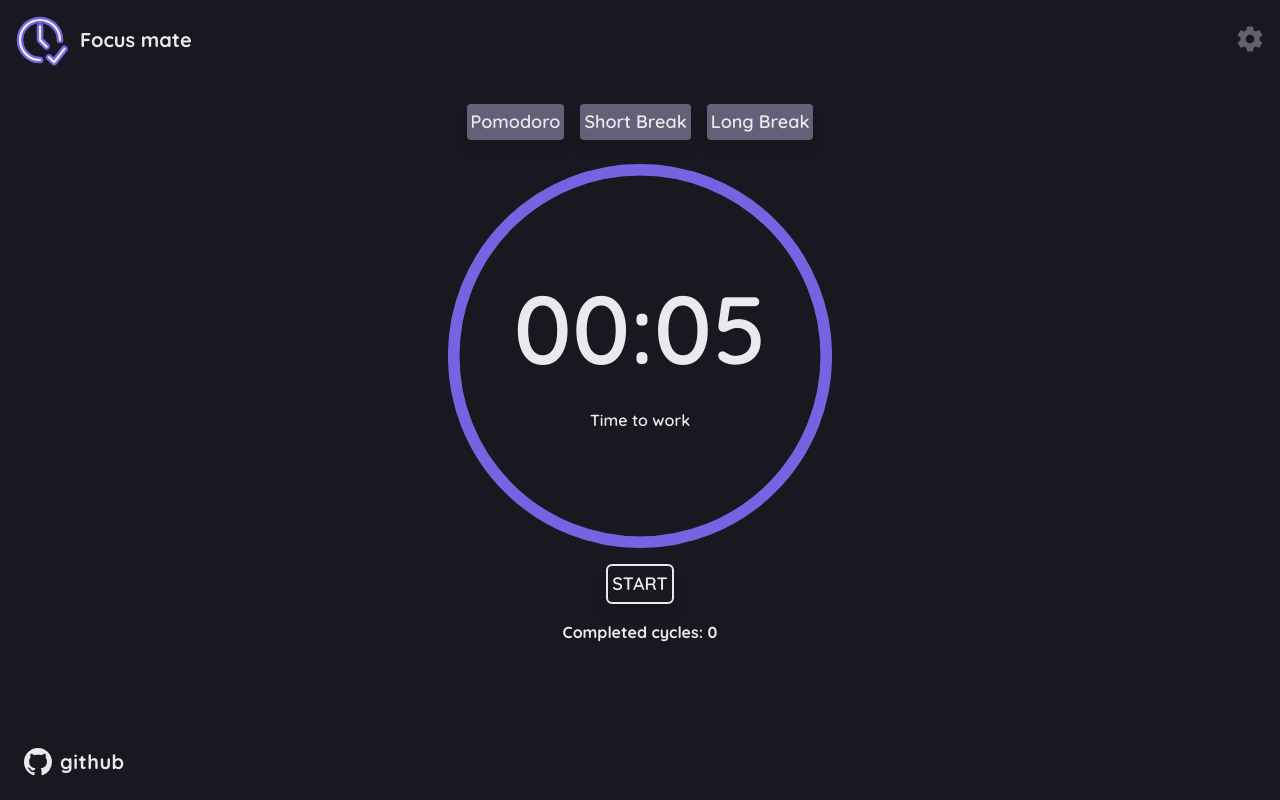
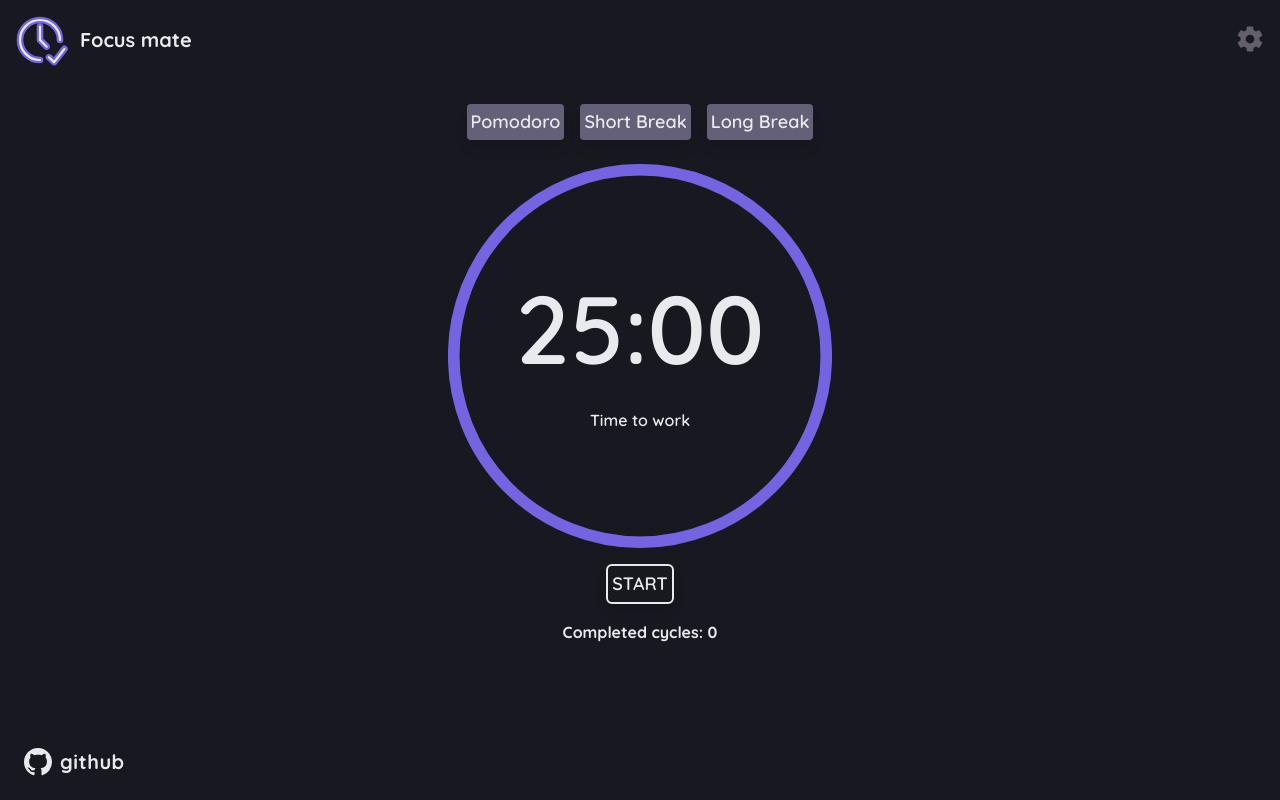
Before and after one commit to Mathh19/focus-mate, a React (Vite) app: page / in a window 1280 px wide. Built offline with nearby package versions, Linux system fonts and the light colour scheme.

Commit message:
Rename variables to more readable

```diff
--- a/src/components/Timer/Timer.types.ts
+++ b/src/components/Timer/Timer.types.ts
@@ -1,4 +1,4 @@
-export type TimerProps = {
+export type TimerComponentProps = {
   label: string;
   timer: number;
 };
--- a/src/components/Timer/index.tsx
+++ b/src/components/Timer/index.tsx
@@ -4,13 +4,13 @@ import {
   buildStyles,
 } from 'react-circular-progressbar';
 import { TimerContext } from '../../contexts/TimerContext';
-import { TimeProps } from '../../times';
+import { TimerProps } from '../../times';
 import { secondsToMinutes } from '../../utils/secondsToMinutes';
-import { TimerProps } from './Timer.types';
+import { TimerComponentProps } from './Timer.types';
 
-export const Timer = ({ timer, label }: TimerProps) => {
-  const { timer: times } = useContext(TimerContext);
-  const controlerTimer = times[label as keyof TimeProps];
+export const Timer = ({ timer, label }: TimerComponentProps) => {
+  const { timer: timerContext } = useContext(TimerContext);
+  const controlerTimer = timerContext[label as keyof TimerProps];
   const timerPercentage = (timer / controlerTimer) * 100;
 
   return (
--- a/src/contexts/TimerContext.tsx
+++ b/src/contexts/TimerContext.tsx
@@ -1,13 +1,13 @@
 import { createContext, useState } from 'react';
-import { TimeProps, times } from '../times';
+import { TimerProps, defaultTimer } from '../times';
 import { TimerContextProps } from './TimerContext.types';
 
 export const TimerContext = createContext({} as TimerContextProps);
 
 const defaultTimesValue = () => {
-  const timerStorage = localStorage.getItem('times');
+  const timerStorage = localStorage.getItem('timer');
   if (timerStorage === null) {
-    return times;
+    return defaultTimer;
   }
   return JSON.parse(timerStorage);
 };
@@ -21,7 +21,7 @@ export const TimerProvider = ({ children }: { children: React.ReactNode }) => {
     cycles: defaultTimer.cycles,
   });
 
-  const handleSetTimer = (newTimer: TimeProps) => {
+  const handleSetTimer = (newTimer: TimerProps) => {
     const inSeconds = {
       pomodoroTime: newTimer.pomodoroTime,
       shortRestTime: newTimer.shortRestTime,
@@ -32,7 +32,7 @@ export const TimerProvider = ({ children }: { children: React.ReactNode }) => {
       ...prevTimer,
       ...inSeconds,
     }));
-    localStorage.setItem('times', JSON.stringify(inSeconds));
+    localStorage.setItem('timer', JSON.stringify(inSeconds));
   };
 
   return (
--- a/src/times/index.ts
+++ b/src/times/index.ts
@@ -1,13 +1,13 @@
-export type TimeProps = {
+export type TimerProps = {
   pomodoroTime: number;
   shortRestTime: number;
   longRestTime: number;
   cycles: number;
 };
 
-export const times = {
-  pomodoroTime: 5,
-  shortRestTime: 2,
-  longRestTime: 9,
-  cycles: 2,
-} as TimeProps;
+export const defaultTimer = {
+  pomodoroTime: 1500,
+  shortRestTime: 300,
+  longRestTime: 900,
+  cycles: 4,
+} as TimerProps;
```
